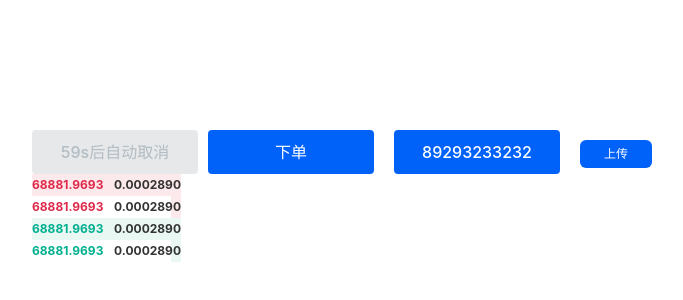
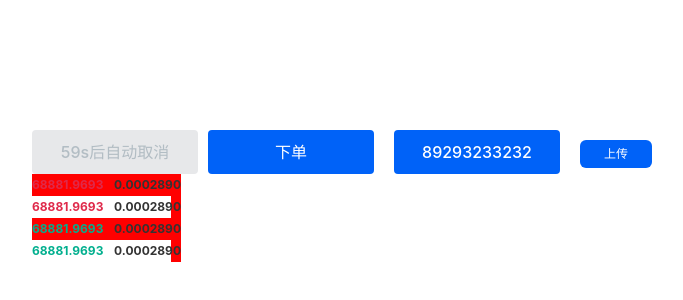
Before and after one commit to qingning123123/vue-p, a Vue app: page / in a window 1280 px wide. Shown: the part 204-504 px from the top of the page, without its empty margins (293-976 px from the left). Built offline with nearby package versions, Linux system fonts and the light colour scheme.

Commit message:
背景色颜色修改

```diff
--- a/src/App.vue
+++ b/src/App.vue
@@ -15,10 +15,10 @@ import Datapresent from './components/Datapresent.vue';
     <ViButton size="small" text="上传"></ViButton>
   </div>
   <div>
-    <Datapresent length="all" :background="true" lefttext="68881.9693" righttext="0.0002890"></Datapresent>
-    <Datapresent :background="true" lefttext="68881.9693" righttext="0.0002890"></Datapresent>
-    <Datapresent length="all" lefttext="68881.9693" righttext="0.0002890"></Datapresent>
-    <Datapresent lefttext="68881.9693" righttext="0.0002890"></Datapresent>
+    <Datapresent length="all" background="red" :color="true" leftText="68881.9693" rightText="0.0002890"></Datapresent>
+    <Datapresent background="red" :color="true" leftText="68881.9693" rightText="0.0002890"></Datapresent>
+    <Datapresent length="all" background="red" leftText="68881.9693" rightText="0.0002890"></Datapresent>
+    <Datapresent background="red" leftText="68881.9693" rightText="0.0002890"></Datapresent>
   </div>
 
 </template>
--- a/src/components/Datapresent.vue
+++ b/src/components/Datapresent.vue
@@ -1,26 +1,27 @@
 <template>
-    <div :class="{por: true,height: true,flex: true, tap_text: true}">
-    <div :class="{
-      poa: true,height: true, tap_bgct: background, tap_bgcf: !background,
-      tap_all: length === 'all', tap_short:length !== 'all'}"> </div>
-    <p :class="{tap_leftt: background , tap_leftf: !background}">{{ lefttext }}</p>
-    <p :class="{tap_right: true}">{{ righttext }}</p>
+  <div :class="{por: true , height: true , flex: true, tap_text: true}">
+    <div
+      :class="{poa: true , height: true , tap_all: length === 'all', tap_short: length !== 'all'}"
+      :style="{background: background}"
+      >
     </div>
+    <p :class="{tap_leftt: color , tap_leftf: !color}">{{ leftText }}</p>
+    <p :class="{tap_right: true}">{{ rightText }}</p>
+  </div>
 </template>
 
 <script setup>
 defineProps({
-  length: String,
-  background: Boolean,
-  lefttext: String,
-  righttext: String,
+  length: String, //背景色长度
+  color: Boolean, //文字颜色
+  leftText: String,  //左边文字
+  rightText: String,  //右边文字
+  background:String,  //背景色颜色
 })
 
 </script>
 
 <style scoped>
-
-
 .flex {
   display: flex;
   justify-content:space-between;
@@ -30,6 +31,7 @@ defineProps({
 .por{
   position:relative;
 }
+
 .height {
   height: 22px;
 }
@@ -46,7 +48,6 @@ defineProps({
   font-size: 12px;
   font-weight: 700;
   line-height: 12px;
-
 }
 
 .tap_leftt {
@@ -61,24 +62,11 @@ defineProps({
   color: #00AF8E;
 }
 
-
-.tap_bgct {
-  background: #FCE9EB;
-
-
-}
-.tap_bgcf {
-  background: #E9F8F3;
-}
-
 .tap_all {
   width: 149px;
 }
 
 .tap_short {
   width: 10px;
-
 }
-
-
 </style>
```
